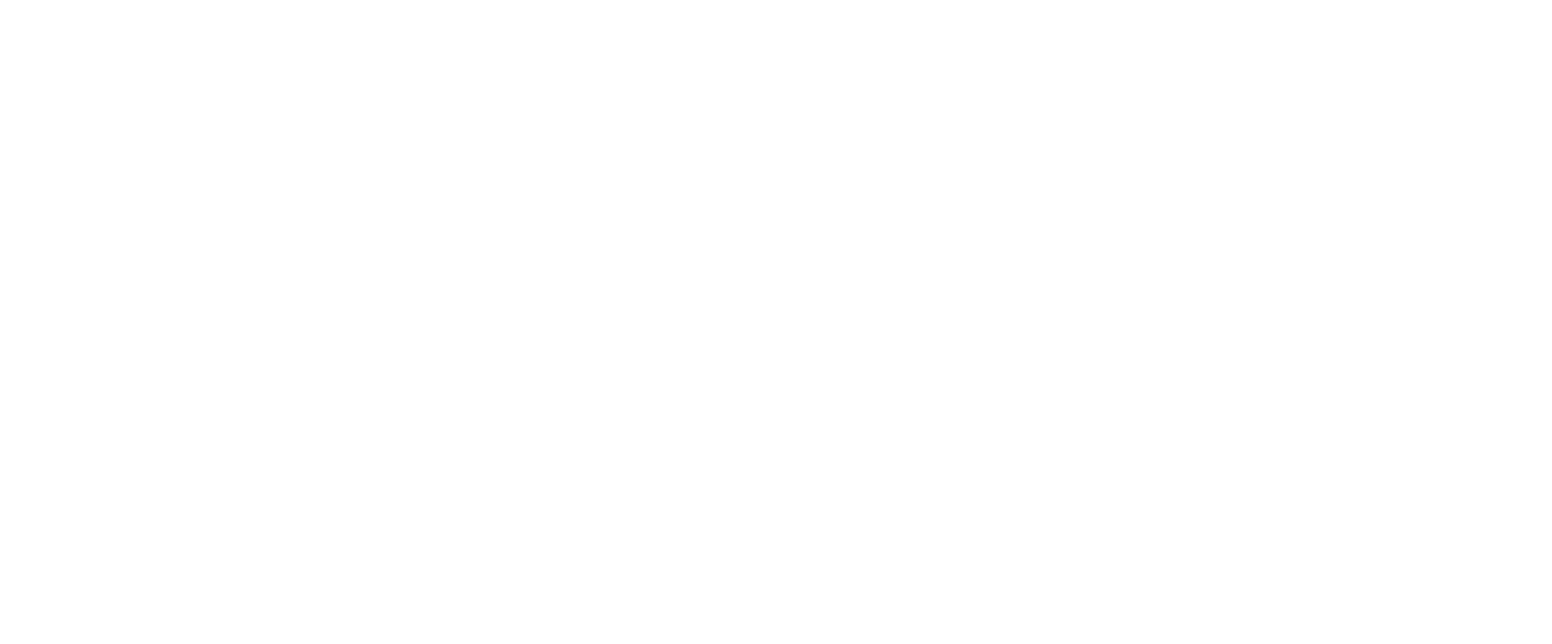
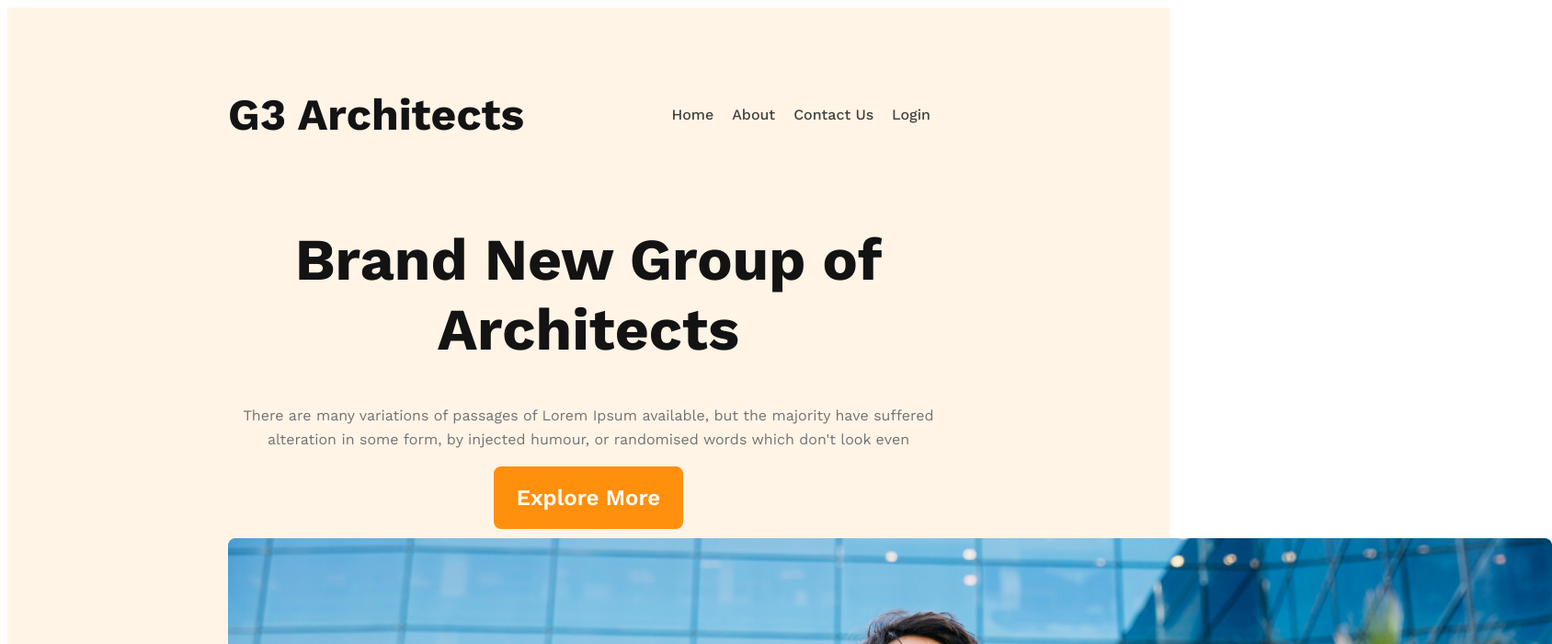
Before and after one commit to Sharifrony725/mile-stone-2, a plain HTML site: page Module-9/index.html in a window 1280 px wide. Shown: the top 700 px of the page at 92% size, 1688 px wide, since content can reach past the window. Drawn offline with nearby package versions, Linux system fonts and the light colour scheme.

Commit message:
banner content added

```diff
--- a/Module-9/index.html
+++ b/Module-9/index.html
@@ -4,8 +4,41 @@
     <meta charset="UTF-8">
     <meta name="viewport" content="width=device-width, initial-scale=1.0">
     <title>G3 Architect</title>
+    <link rel="stylesheet" href="styles/style.css">
 </head>
 <body>
+    <!-- header section -->
+    <header class="header">
+        <nav class="nav">
+            <h3 class="nav-title">G3 Architects</h3>
+            <ul>
+                <li><a href="#">Home</a></li>
+                <li><a href="#">About</a></li>
+                <li><a href="">Contact Us</a></li>
+                <li><a href="">Login</a></li>
+            </ul>
+        </nav>
+        <div class="banner">
+            <div class="banner-content">
+                <h1 class="banner-title">Brand New Group of Architects </h1>
+                <p class="banner-des">
+                    There are many variations of passages of Lorem Ipsum available, but the majority have suffered alteration in
+some form, by injected humour, or randomised words which don't look even
+                </p>
+                <button class="btn-primary">Explore More</button>
+            </div>
+            <div class="banner-img">
+                <img src="images/banner.png" alt="" srcset="">
+            </div>
+        </div>
+    </header>
+    <!-- main section -->
+    <main>
 
+    </main>
+    <!-- footer -->
+    <footer>
+
+    </footer>
 </body>
 </html>
--- a/Module-9/styles/style.css
+++ b/Module-9/styles/style.css
@@ -0,0 +1,63 @@
+/* work sans google font */
+@import url('https://fonts.googleapis.com/css2?family=Work+Sans:wght@400;500;600;700;800&display=swap');
+
+*{
+    font-family: 'Work Sans', sans-serif;
+}
+
+/* shared styles */
+.btn-primary{
+border-radius: 8px;
+background: #FF900E;
+color: #FFF;
+text-align: center;
+font-size: 1.5rem;
+font-weight: 600;
+border: none;
+padding: 20px 25px;
+margin-bottom: 10px;
+}
+/* header styles */
+.header{
+    background: rgba(255, 144, 14, 0.10);
+    padding: 40px 240px;
+}
+.nav{
+    display: flex;
+    justify-content: space-between;
+    align-items: center;
+}
+.nav-title{
+color: #131313;
+font-size: 3rem;
+font-weight: 700;
+}
+.nav>ul{
+    display: flex;
+}
+.nav ul li{
+   list-style: none;
+   margin-right: 20px;
+   font-size: 1rem;
+   font-weight: 500;
+}
+.nav ul li a{
+   text-decoration: none;
+    color: #424242;
+}
+/* banner styles */
+.banner-content{
+    max-width: 800px;
+    text-align: center;
+    margin: 0 auto;
+}
+.banner-title{
+    font-size: 4rem;
+    font-weight: 700;
+    color: #131313;
+}
+.banner-des{
+color:  #727272;
+text-align: center;
+line-height: 26px;
+}
```
